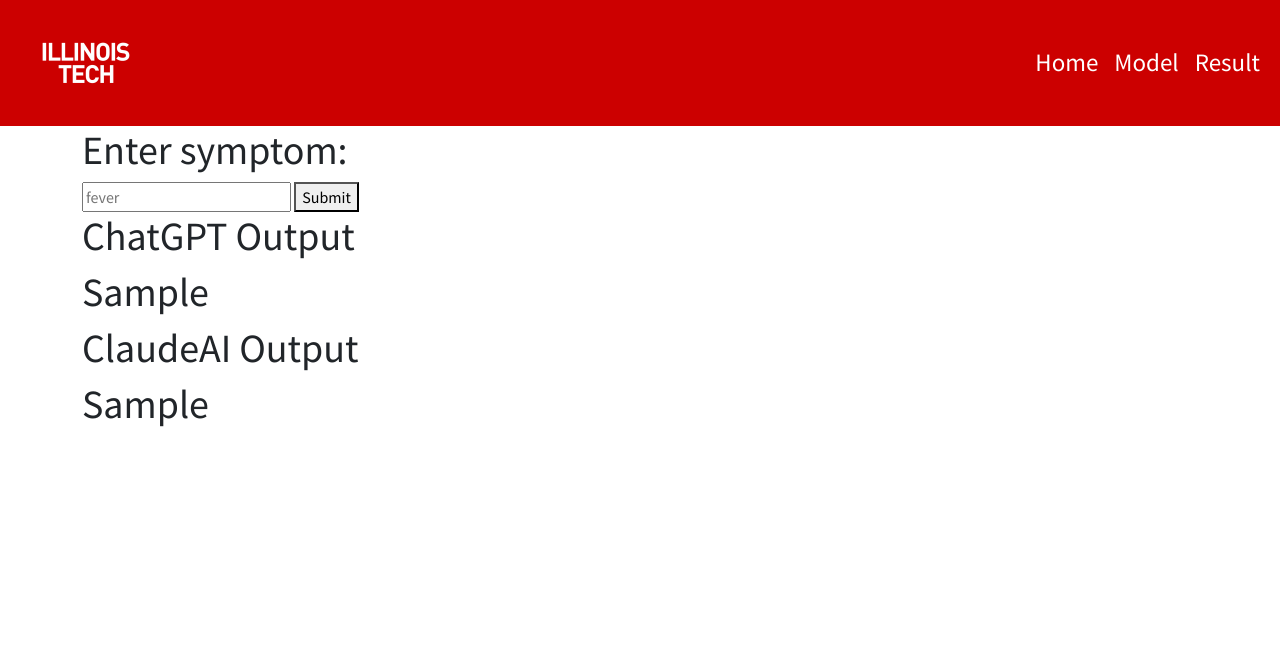
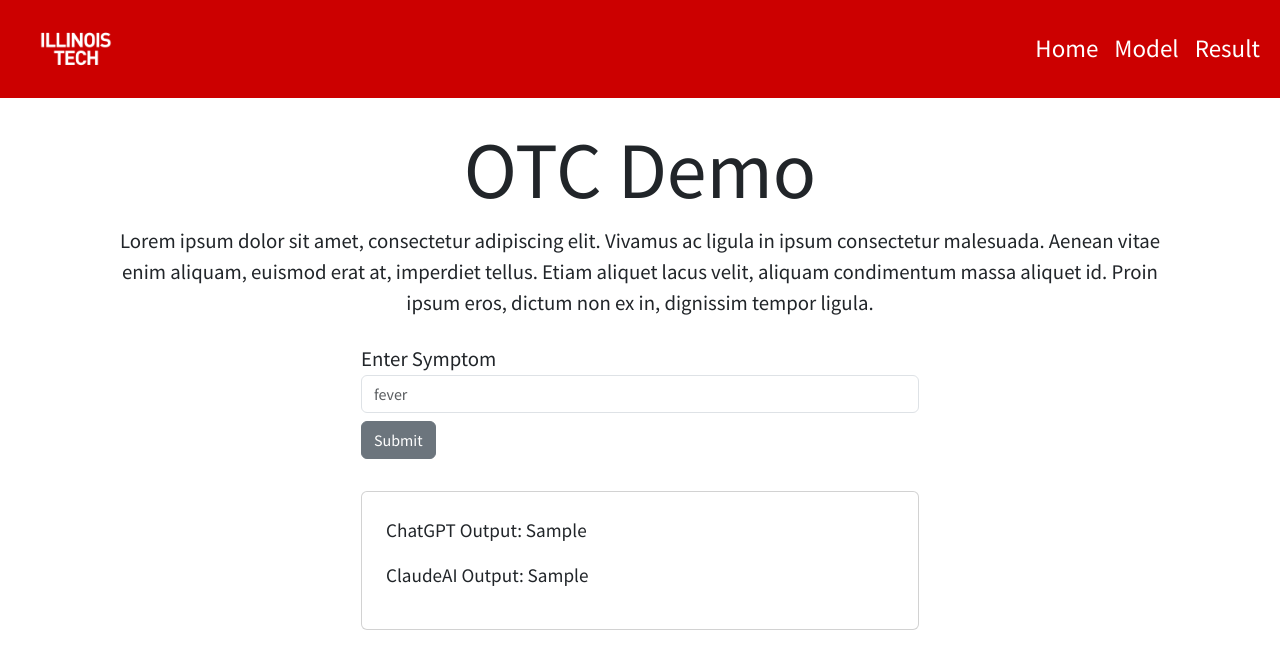
Before and after one commit to nabil463/claude_api, a Flask app: template src/templates/index.html in a window 1280 px wide. Shown: the top 669 px of the page. Run offline with Flask 3, Linux system fonts and the light colour scheme; the template is opened without the code that fills it: most values are stand-ins (such as "Sample title", 1, 10 or a date in 2020).

Commit message:
update: home page formatting

```diff
--- a/src/routes.py
+++ b/src/routes.py
@@ -27,7 +27,7 @@ def output():
             api_key=os.environ.get('ANTHROPIC_API_KEY')
         )
         client2 = OpenAI(
-            api_key=current_app.config['CHATGPT_KEY'],
+            api_key=os.environ.get('OPEN_API_KEY'),
         )
 
         data = request.form["Symptom"]
--- /dev/null
+++ b/src/static/js/loader.js
@@ -0,0 +1,4 @@
+function loader() {
+    console.log("Test");
+    document.getElementById('symptom_button').style.visibility='hidden';
+}
--- a/src/templates/index.html
+++ b/src/templates/index.html
@@ -11,10 +11,10 @@
   </head>
   <body style="font-family: 'Source Sans Pro'">
 
-    <nav class="navbar navbar-expand-lg navbar-dark" style="background-color: rgb(204, 0, 0);">
+    <nav class="navbar navbar-expand-lg navbar-dark mb-4 py-1" style="background-color: rgb(204, 0, 0);">
       <div class="container-fluid ms-4">
         <a class="navbar-brand" href="/">
-          <img src="../static/assets/logo.png" width="25%" height="25%" alt="logo">
+          <img src="../static/assets/logo.png" width="20%" height="20%" alt="logo">
         </a>
 
         <button class="navbar-toggler" type="button" data-bs-toggle="collapse" data-bs-target="#navbarSupportedContent" aria-controls="navbarSupportedContent" aria-expanded="false" aria-label="Toggle navigation">
@@ -22,9 +22,9 @@
         </button>
 
         <div class="collapse navbar-collapse" id="navbarSupportedContent" style="font-size: 25px">
-          <ul class="navbar-nav ms-auto mb-2 mb-lg-0">
+          <ul class="navbar-nav ms-auto">
             <li class="nav-item">
-              <a class="nav-link active" aria-current="page" href="/">Home</a>
+              <a class="nav-link active" href="/">Home</a>
             </li>
             <li class="nav-item">
               <a class="nav-link active" href="/model">Model</a>
@@ -41,27 +41,45 @@
     <div class="container">
       {% block content %}
 
-    <div class="input-box">
-      <form action="../llmresponse", method="POST">
-      <h1>Enter symptom:</h1>
-      <input type="text" id="Symptom" name="Symptom" placeholder="fever" required>
-      <button type="submit" formmethod="post">Submit</button>
-      </form>
-    </div>
+      <div>
+        <div class="container text-center">
+          <h1 class="display-1">OTC Demo</h1>
+          <div class="w-55 container text-center">
+            <p style="font-size: 1.3em;">
+              Lorem ipsum dolor sit amet, consectetur adipiscing elit. Vivamus ac ligula in ipsum consectetur malesuada.
+              Aenean vitae enim aliquam, euismod erat at, imperdiet tellus.
+              Etiam aliquet lacus velit, aliquam condimentum massa aliquet id.
+              Proin ipsum eros, dictum non ex in, dignissim tempor ligula.
+            </p>
+          </div>
+        </div>
 
-    <div class="output-box">
-      <h1>ChatGPT Output</h1>
-      <h1>{{ChatGPT_output}}</h1>
-    </div>
 
-    <div class="output-box">
-      <h1>ClaudeAI Output</h1>
-      <h1>{{ClaudeAI_output}}</h1>
-    </div>
+        <div class="form group">
+          <form action="/llmresponse", method="POST">
+            <div class="form-group mt-4 mb-2 w-50 mx-auto">
+              <label for="Symptom" style="font-size: 1.3em;">Enter Symptom</label>
+              <input type="text" class="form-control" id="Symptom" name="Symptom" placeholder="fever" required>
+              <button type="submit" class="btn btn-secondary mt-2 mb-4" id="symptom_button" >
+                Submit
+              </button>
+            </div>
+          </form>
+        </div>
+
+        <div class="card p-4 w-50 mx-auto">
+          <div class="row">
+              <p style="font-size: 1.2em;">ChatGPT Output: {{ChatGPT_output}}</p>
+              <p style="font-size: 1.2em;">ClaudeAI Output: {{ClaudeAI_output}}</p>
+              <!-- <p>FDA Output: {{FDA_output}}</p> -->
+          </div>
+        </div>
+      </div>
 
     {% endblock %}
   </div>
 
     <script src="https://cdn.jsdelivr.net/npm/bootstrap@5.3.3/dist/js/bootstrap.bundle.min.js" integrity="sha384-YvpcrYf0tY3lHB60NNkmXc5s9fDVZLESaAA55NDzOxhy9GkcIdslK1eN7N6jIeHz" crossorigin="anonymous"></script>
+    <script src="../static/js/loader.js"></script>
   </body>
 </html>
```
Also changed, not shown: 1 other file.
